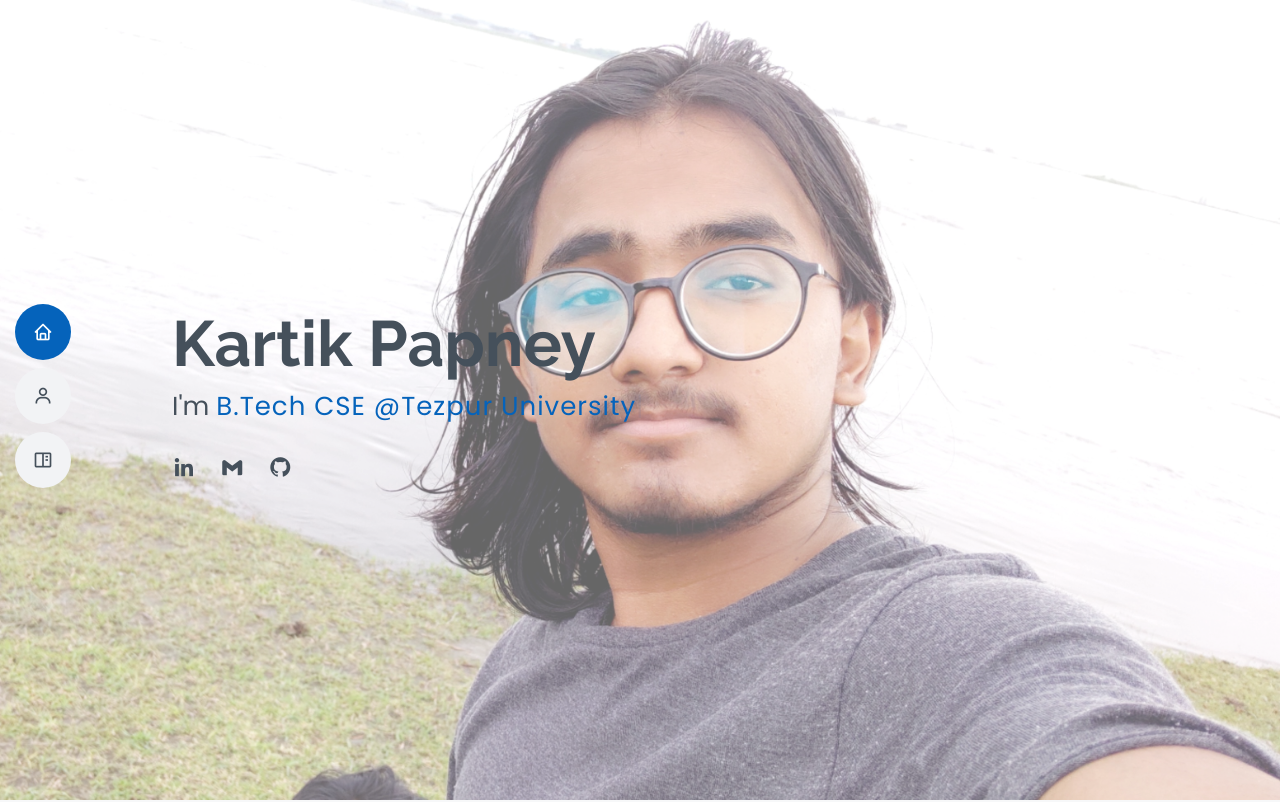
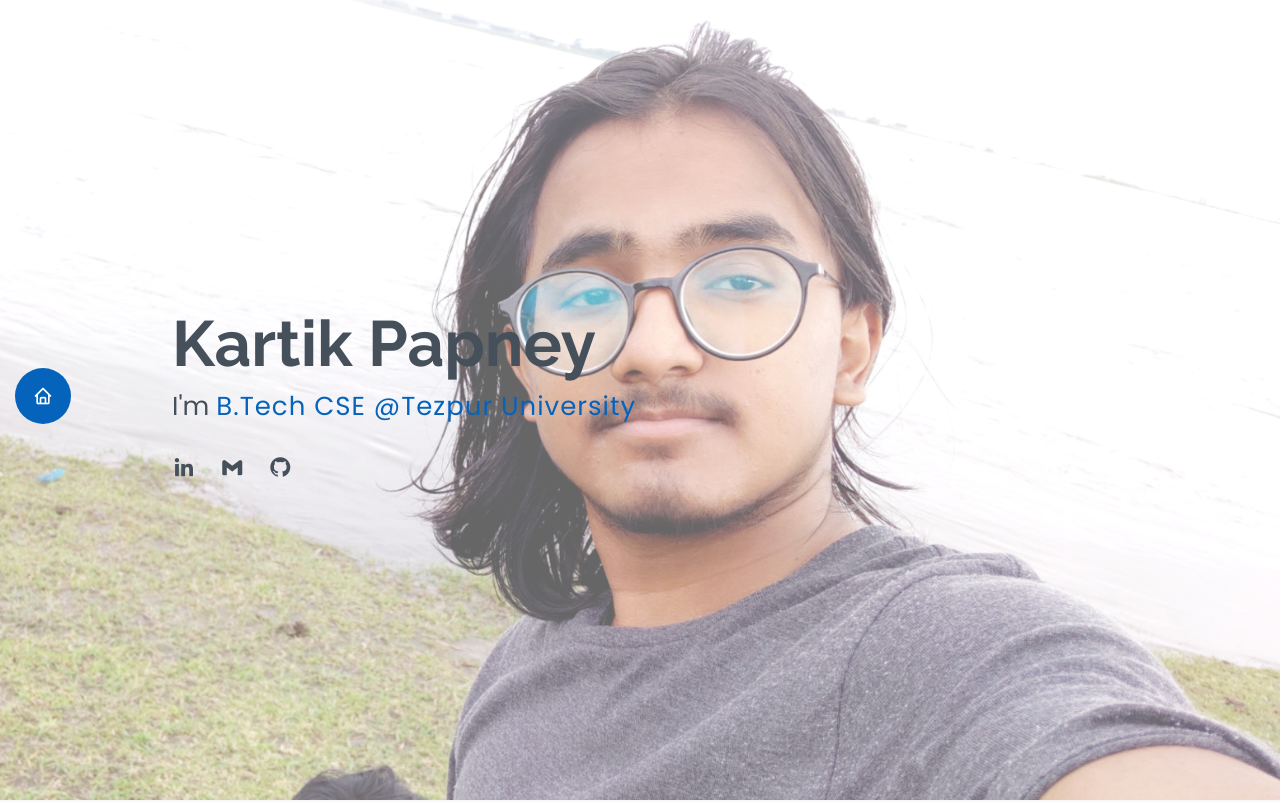
Before and after one commit to kartikpapney/Portfolio, a plain HTML site: page index.html in a window 1280 px wide. Shown: the top 802 px of the page. Drawn offline with nearby package versions, Linux system fonts and the light colour scheme.

Commit message:
Commenting the code for now

```diff
--- a/index.html
+++ b/index.html
@@ -46,8 +46,8 @@
     <nav id="navbar" class="navbar nav-menu">
       <ul>
         <li><a href="#hero" class="nav-link scrollto active"><i class="bx bx-home"></i> <span>Home</span></a></li>
-        <li><a href="#about" class="nav-link scrollto"><i class="bx bx-user"></i> <span>About</span></a></li>
-        <li><a href="#portfolio" class="nav-link scrollto"><i class="bx bx-book-content"></i> <span>Portfolio</span></a></li>
+        <!-- <li><a href="#about" class="nav-link scrollto"><i class="bx bx-user"></i> <span>About</span></a></li> -->
+        <!-- <li><a href="#portfolio" class="nav-link scrollto"><i class="bx bx-book-content"></i> <span>Portfolio</span></a></li> -->
       </ul>
     </nav><!-- .nav-menu -->
 
```
